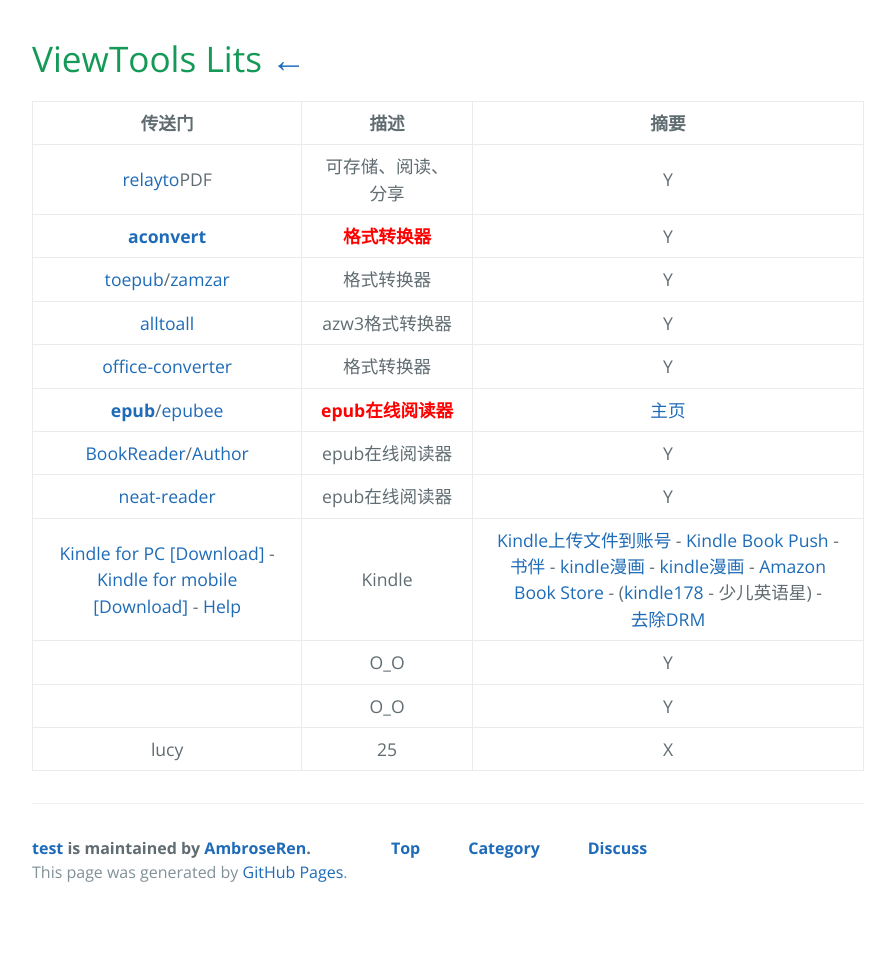
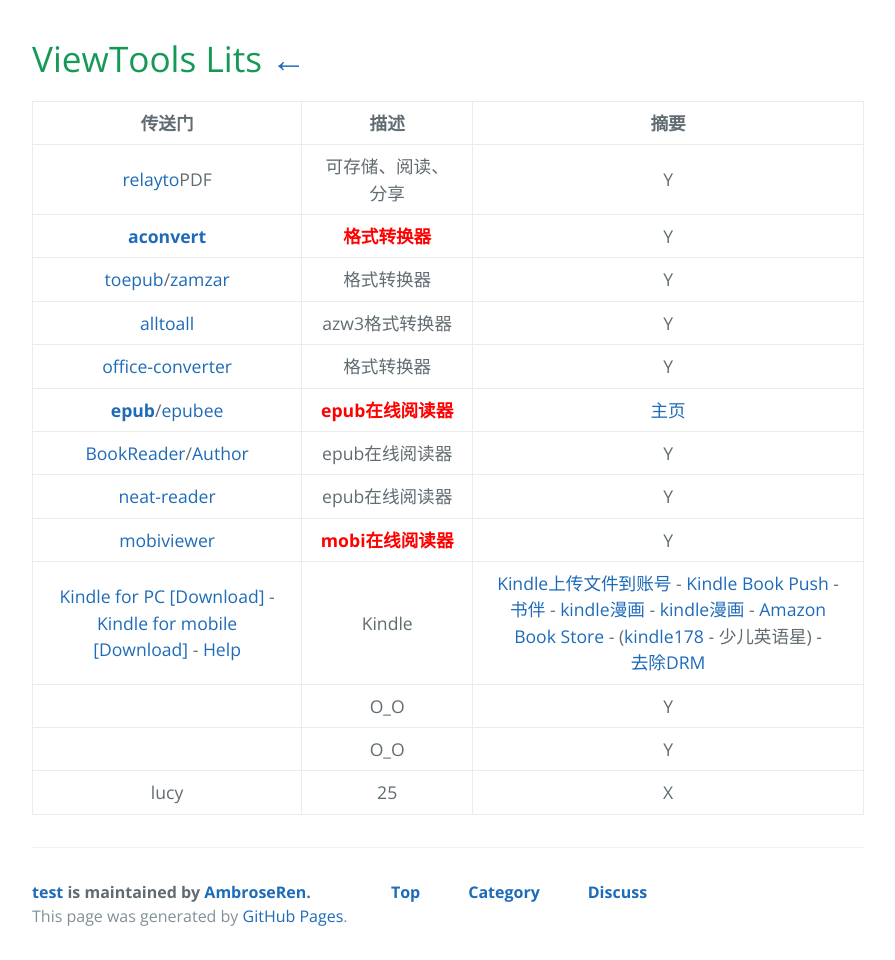
Before and after one commit to AmbroseRen/test, a Jekyll site: the page built from Library/ViewTools.md, in a window 1280 px wide. Shown: the whole page, without its empty margins (192-1087 px from the left). Built offline with Jekyll 4.4.1, drawn with Linux system fonts in a browser that asks for light colours; our own code applies the rules of GitHub Pages for plain Markdown files; the repository's description, which GitHub fills in, is left out; before the commit the page ends 916 px from its top, so only the background shows below that.

Commit message:
Update ViewTools.md

```diff
--- a/Library/ViewTools.md
+++ b/Library/ViewTools.md
@@ -7,9 +7,10 @@
 | [toepub](https://toepub.com/zh/)/[zamzar](https://www.zamzar.com/) | 格式转换器 | Y |
 | [alltoall](https://www.alltoall.net/%e7%94%b5%e5%ad%90%e4%b9%a6/) | azw3格式转换器 | Y |
 | [office-converter](https://cn.office-converter.com/ebook-converter) | 格式转换器 | Y |
-| __[epub](https://epub.liumingye.cn/)__/[epubee](http://cn.epubee.com/) | <font color="#ff0000"><b>epub在线阅读器</b></font>| [主页](https://tool.liumingye.cn/) |
+| __[epub](https://epub.liumingye.cn/)__/[epubee](http://cn.epubee.com/) | <font color="#ff0000"><b>epub在线阅读器</b></font> | [主页](https://tool.liumingye.cn/) |
 | [BookReader](https://ztftrue.github.io/BookReader/)/[Author](https://github.com/ztftrue/BookReader/) | epub在线阅读器 | Y |
 | [neat-reader](https://www.neat-reader.cn/webapp#/) | epub在线阅读器 | Y |
+| [mobiviewer](https://imclient.herokuapp.com/mobiviewer/) | <font color="#ff0000"><b>mobi在线阅读器</b></font> | Y |
 | [Kindle for PC [Download]](https://www.amazon.com/Amazon-Digital-Services-LLC-Download/dp/B00UB76290) - [Kindle for mobile [Download]](https://www.amazon.com/b?ie=UTF8&node=16571048011) - [Help](https://www.amazon.com/gp/help/customer/display.html?nodeId=GZSM7D8A85WKPYYD) | Kindle | [Kindle上传文件到账号](https://www.amazon.com/gp/sendtokindle) - [Kindle Book Push](https://book.einverne.info/) - [书伴](https://bookfere.com/ebook) - [kindle漫画](http://www.kindlecomic.net/) - [kindle漫画](http://vol.moe/) - [Amazon Book Store](https://www.amazon.cn/b?ie=UTF8&node=1987669071) - ([kindle178](http://www.kindle178.com/) - 少儿英语星) - [去除DRM](http://www.staycu.com/archives/259) |
 | []() | O_O | Y |
 | []() | O_O | Y |
```
